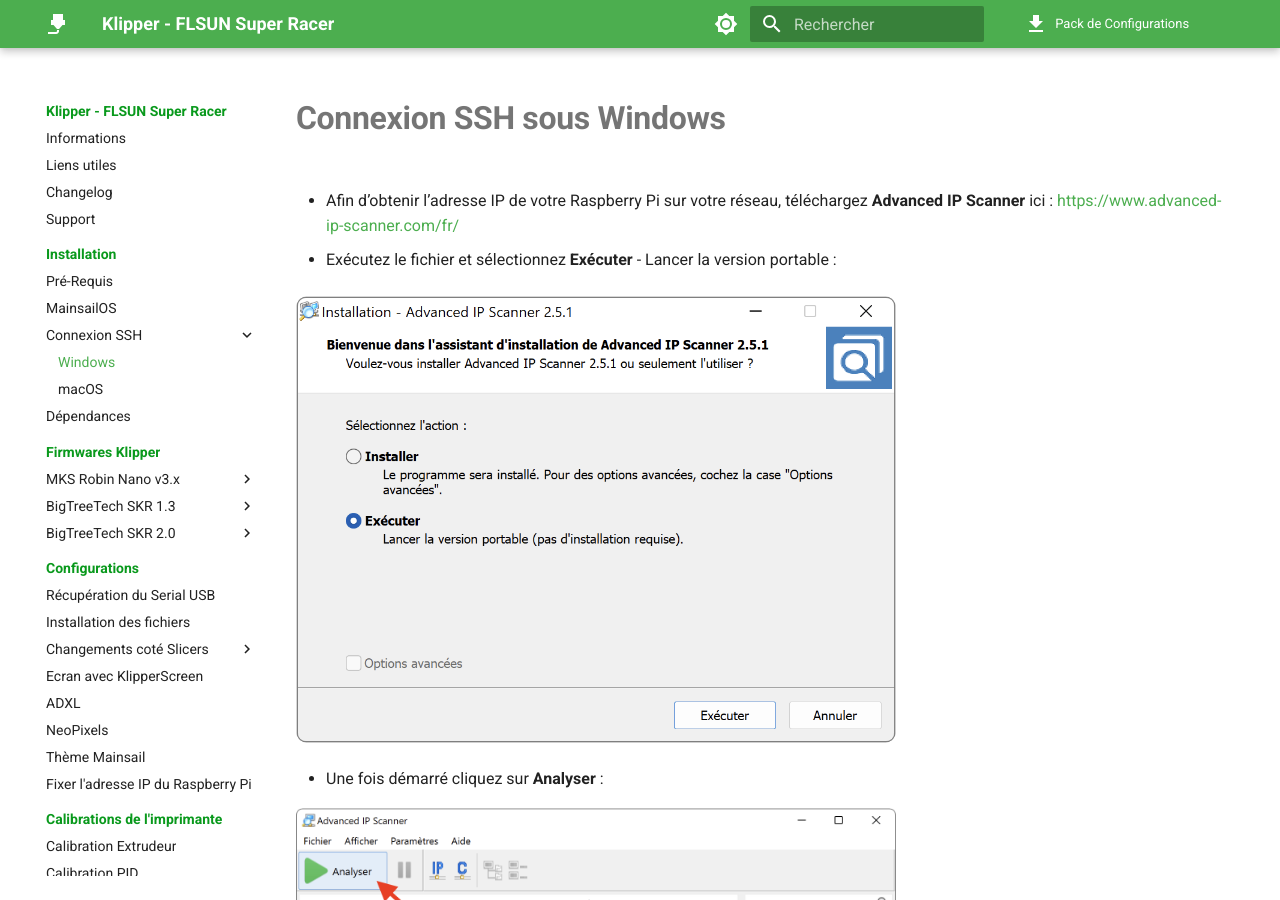
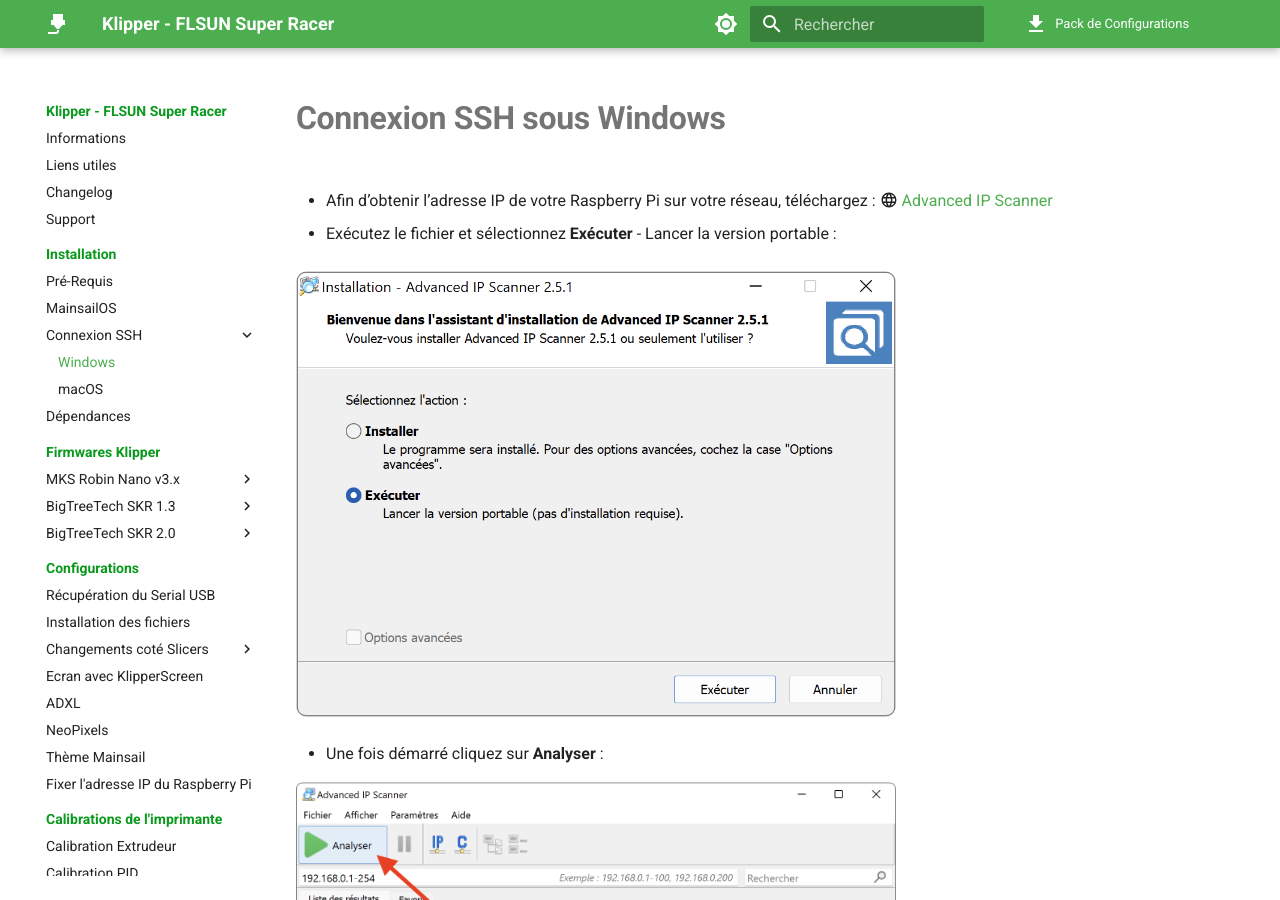
Before and after one commit to Guilouz/test, an MkDocs documentation site: the page built from docs/installation/ssh/windows.md, in a window 1280 px wide and 900 px high. Built offline with MkDocs 1.6.1 and Material for MkDocs 9.7.7, drawn with Linux system fonts in a browser that asks for light colours; comment, search, counter and statistics services are not loaded; some of the changed text lies outside the part shown.

Commit message:
Update windows.md

```diff
--- a/docs/installation/ssh/windows.md
+++ b/docs/installation/ssh/windows.md
@@ -5,7 +5,7 @@
 
 # Connexion SSH sous Windows
 
-- Afin d’obtenir l’adresse IP de votre Raspberry Pi sur votre réseau, téléchargez **Advanced IP Scanner** ici : <a href="https://www.advanced-ip-scanner.com/fr/" target="_blank">https://www.advanced-ip-scanner.com/fr/</a>
+- Afin d’obtenir l’adresse IP de votre Raspberry Pi sur votre réseau, téléchargez : :material-web: <a href="https://www.advanced-ip-scanner.com/fr/" target="_blank">Advanced IP Scanner</a>
 
 - Exécutez le fichier et sélectionnez **Exécuter** - Lancer la version portable :
 
@@ -19,7 +19,7 @@
 
 ![03](../../assets/img/installation/ssh/windows/03.png){ width="600" }
 
-- Téléchargez et installez ensuite le logiciel **MobaXterm** ici : <a href="https://mobaxterm.mobatek.net/download-home-edition.html" target="_blank">https://mobaxterm.mobatek.net/download-home-edition.html</a>
+- Téléchargez et installez ensuite le logiciel : :material-web: <a href="https://mobaxterm.mobatek.net/download-home-edition.html" target="_blank">MobaXterm</a>
 
 - Lancez-le puis cliquez sur l'icône **Session** :
 
```
